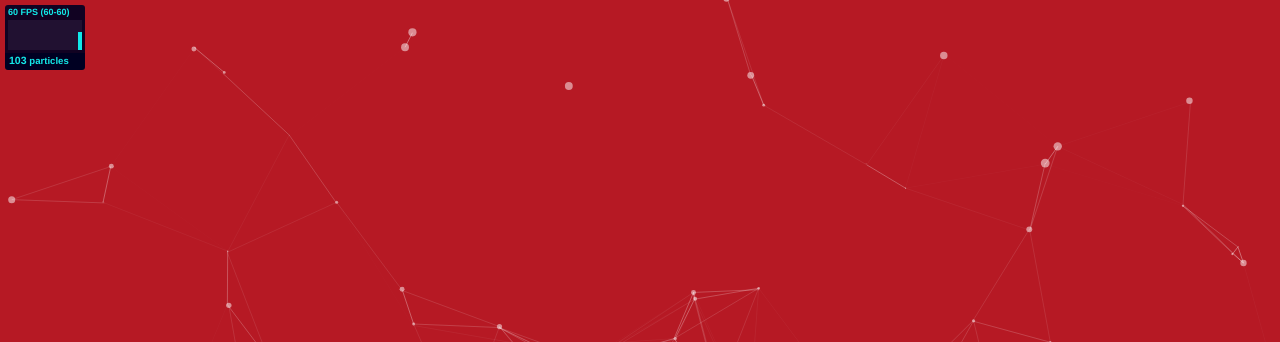
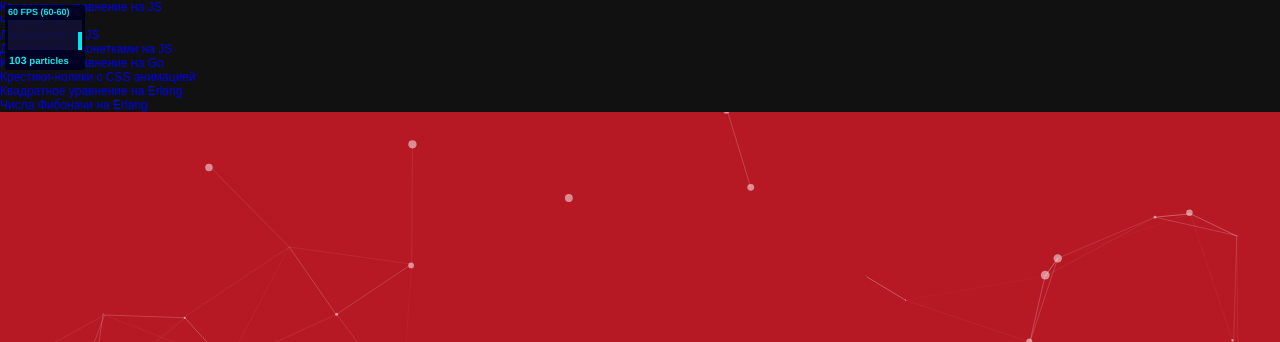
Before and after one commit to dimarty456/dimarty456.github.io, a website: page index.html in a window 1280 px wide. Shown: the top 342 px of the page. Drawn offline with Linux system fonts and the light colour scheme.

Commit message:
Update index.html

```diff
--- a/index.html
+++ b/index.html
@@ -11,6 +11,16 @@
 <body>
 
 <!-- count particles -->
+<ul class="btnWrap">
+  <li><a href="https://slem7451.github.io/inet/1/">Квадратное уравнение на JS</a></li>
+  <li><a href="https://slem7451.github.io/inet/2/">Часы на JS</a></li>
+  <li><a href="https://slem7451.github.io/inet/3/">Лабиринтик на JS</a></li>
+  <li><a href="https://slem7451.github.io/inet/4/">Динозаврик с монетками на JS</a></li>
+  <li><a href="https://github.com/slem7451/slem7451.github.io/tree/main/inet/5">Квадратное уравнение на Go</a></li>
+  <li><a href="https://slem7451.github.io/inet/6/">Крестики-нолики с CSS анимацией</a></li>
+  <li><a href="https://github.com/slem7451/slem7451.github.io/tree/main/inet/7">Квадратное уравнение на Erlang</a></li>
+  <li><a href="https://github.com/slem7451/slem7451.github.io/tree/main/inet/8">Числа Фибоначи на Erlang</a></li>
+</ul>
 <div class="name">
 <span class="textName">Кузнецов М.А. МТ-202</span>
 </div>
```
